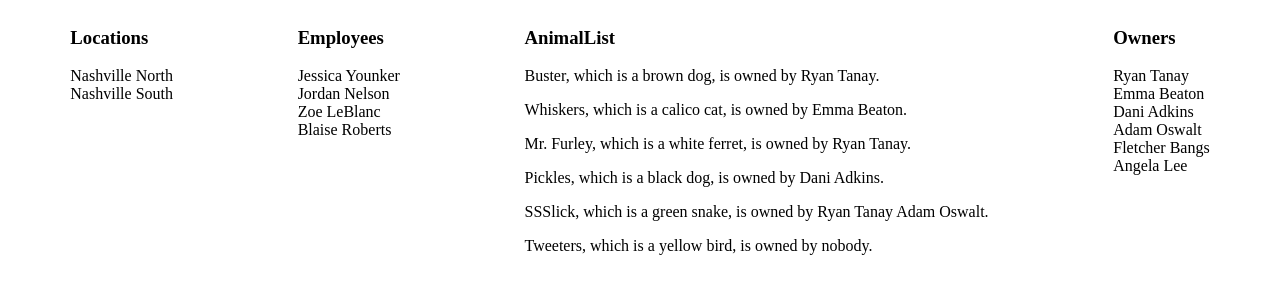
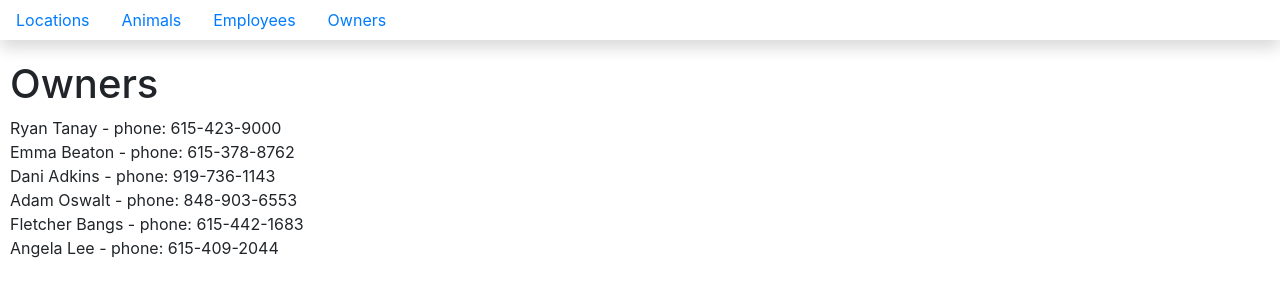
Before and after one commit to BryanNilsen/NSS-Book5-Kennel, a React (Create React App) app: page /owners in a window 1280 px wide. Shown: the top 300 px of the page. Built offline with nearby package versions, Linux system fonts and the light colour scheme.

Commit message:
updated files according to Book5 Chapter 2

```diff
--- a/package.json
+++ b/package.json
@@ -3,8 +3,12 @@
   "version": "0.1.0",
   "private": true,
   "dependencies": {
+    "bootstrap": "^4.1.3",
+    "jquery": "^3.3.1",
+    "popper.js": "^1.14.5",
     "react": "^16.6.3",
     "react-dom": "^16.6.3",
+    "react-router-dom": "^4.3.1",
     "react-scripts": "2.1.1"
   },
   "scripts": {
--- /dev/null
+++ b/src/components/ApplicationViews.js
@@ -0,0 +1,80 @@
+import { Route } from 'react-router-dom'
+import React, { Component } from "react"
+import AnimalList from './animal/AnimalList'
+import LocationList from './location/LocationList'
+import EmployeeList from './employee/EmployeeList'
+import OwnerList from './owner/OwnerList'
+import "./Kennel.css"
+
+
+class ApplicationViews extends Component {
+  ownersFromAPI = [
+    { id: 1, name: "Ryan Tanay", phone: "615-423-9000" },
+    { id: 2, name: "Emma Beaton", phone: "615-378-8762" },
+    { id: 3, name: "Dani Adkins", phone: "919-736-1143" },
+    { id: 4, name: "Adam Oswalt", phone: "848-903-6553" },
+    { id: 5, name: "Fletcher Bangs", phone: "615-442-1683" },
+    { id: 6, name: "Angela Lee", phone: "615-409-2044" }
+  ]
+
+  employeesFromAPI = [
+    { id: 1, name: "Jessica Younker" },
+    { id: 2, name: "Jordan Nelson" },
+    { id: 3, name: "Zoe LeBlanc" },
+    { id: 4, name: "Blaise Roberts" }
+  ]
+
+  // This will eventually get pulled from the API
+  locationsFromAPI = [
+    { id: 1, name: "Nashville North", address: "500 Circle Way" },
+    { id: 2, name: "Nashville South", address: "10101 Binary Court" }
+  ]
+
+  animalsFromAPI = [
+    { id: 1, species: "dog", name: "Buster", color: "brown" },
+    { id: 2, species: "cat", name: "Whiskers", color: "calico"},
+    { id: 3, species: "ferret", name: "Mr. Furley", color: "white" },
+    { id: 4, species: "dog", name: "Pickles", color: "black" },
+    { id: 5, species: "snake", name: "SSSlick", color: "green" },
+    { id: 6, species: "bird", name: "Tweeters", color: "yellow" }
+  ]
+
+  animalOwnersFromAPI = [
+    { id: 1, ownerId: 1, animalId: 3},
+    { id: 2, ownerId: 1, animalId: 1},
+    { id: 3, ownerId: 2, animalId: 2},
+    { id: 4, ownerId: 3, animalId: 4},
+    { id: 5, ownerId: 1, animalId: 5},
+    { id: 6, ownerId: 4, animalId: 5},
+    { id: 7, ownerId: 2, animalId: 5}
+  ]
+
+    state = {
+      owners: this.ownersFromAPI,
+      employees: this.employeesFromAPI,
+      locations: this.locationsFromAPI,
+      animals: this.animalsFromAPI,
+      animalOwners: this.animalOwnersFromAPI
+    }
+
+    render() {
+        return (
+            <React.Fragment>
+                <Route exact path="/" render={(props) => {
+                    return <LocationList locations={this.state.locations} />
+                }} />
+                <Route path="/animals" render={(props) => {
+                    return <AnimalList animals={this.state.animals} owners={this.state.owners} animalOwners={this.state.animalOwners}/>
+                }} />
+                <Route path="/employees" render={(props) => {
+                    return <EmployeeList employees={this.state.employees} />
+                }} />
+                <Route path="/owners" render={(props) => {
+                    return <OwnerList owners={this.state.owners} />
+                  }} />
+            </React.Fragment>
+        )
+    }
+}
+
+export default ApplicationViews
--- a/src/components/Kennel.js
+++ b/src/components/Kennel.js
@@ -1,78 +1,20 @@
-import React, { Component } from 'react'
-import EmployeeList from "./employee/EmployeeList"  // Import EmployeeList component
-import LocationList from './location/LocationList'
-import AnimalList from './animal/AnimalList'
-import OwnerList from './owner/OwnerList'
+import React, { Component } from "react"
+import NavBar from "./nav/NavBar"
+import ApplicationViews from "./ApplicationViews"
 
 import "./Kennel.css"
+import "bootstrap/dist/css/bootstrap.min.css"
 
 
 class Kennel extends Component {
-  /*
-      Although you will eventually be pulling your objects
-      from your json-server API, for this chapter, we're
-      faking it and just creating those arrays in the component
-      itself
-  */
-
-  ownersFromAPI = [
-    { id: 1, name: "Ryan Tanay" },
-    { id: 2, name: "Emma Beaton" },
-    { id: 3, name: "Dani Adkins" },
-    { id: 4, name: "Adam Oswalt" },
-    { id: 5, name: "Fletcher Bangs" },
-    { id: 6, name: "Angela Lee" }
-  ]
-
-  employeesFromAPI = [
-    { id: 1, name: "Jessica Younker" },
-    { id: 2, name: "Jordan Nelson" },
-    { id: 3, name: "Zoe LeBlanc" },
-    { id: 4, name: "Blaise Roberts" }
-  ]
-
-  // This will eventually get pulled from the API
-  locationsFromAPI = [
-    { id: 1, name: "Nashville North", address: "500 Circle Way" },
-    { id: 2, name: "Nashville South", address: "10101 Binary Court" }
-  ]
-
-  animalsFromAPI = [
-    { id: 1, species: "dog", name: "Buster", color: "brown" },
-    { id: 2, species: "cat", name: "Whiskers", color: "calico"},
-    { id: 3, species: "ferret", name: "Mr. Furley", color: "white" },
-    { id: 4, species: "dog", name: "Pickles", color: "black" },
-    { id: 5, species: "snake", name: "SSSlick", color: "green" },
-    { id: 6, species: "bird", name: "Tweeters", color: "yellow" }
-  ]
-
-  animalOwnersFromAPI = [
-    { id: 1, ownerId: 1, animalId: 3},
-    { id: 2, ownerId: 1, animalId: 1},
-    { id: 3, ownerId: 2, animalId: 2},
-    { id: 4, ownerId: 3, animalId: 4},
-    { id: 5, ownerId: 1, animalId: 5},
-    { id: 6, ownerId: 4, animalId: 5}
-  ]
-
-  state = {
-    owners: this.ownersFromAPI,
-    employees: this.employeesFromAPI,
-    locations: this.locationsFromAPI,
-    animals: this.animalsFromAPI,
-    animalOwners: this.animalOwnersFromAPI
-  }
-
-  render() {
-    return (
-      <article className="kennel">
-        <LocationList locations={this.state.locations} />
-        <EmployeeList employees={this.state.employees} />
-        <AnimalList animals={this.state.animals} owners={this.state.owners} animalOwners={this.state.animalOwners}/>
-        <OwnerList owners={this.state.owners} />
-      </article>
-    )
-  }
+    render() {
+        return (
+            <React.Fragment>
+                <NavBar />
+                <ApplicationViews />
+            </React.Fragment>
+        )
+    }
 }
 
 export default Kennel
--- a/src/components/animal/AnimalList.js
+++ b/src/components/animal/AnimalList.js
@@ -1,13 +1,13 @@
 import React, { Component } from 'react'
 export default class AnimalList extends Component {
 
-  animalOwner(animalId) {
-    console.log("owners", animalId)
+  findOwner(animal_Id) {
+    // console.log("owners", animal_Id)
     let animalOwners = this.props.animalOwners
-      .filter(join => join.animalId === animalId)
-      .map(join => this.props.owners.find(owner => owner.id === join.ownerId).name)
+      .filter(joinTable => joinTable.animalId === animal_Id)
+      .map(joinTable => this.props.owners.find(owner => owner.id === joinTable.ownerId).name)
 
-    console.log('owners', animalOwners);
+    // console.log('owners', animalOwners);
 
     if (animalOwners.length === 0) {
       animalOwners = ["nobody"]
@@ -17,12 +17,12 @@ export default class AnimalList extends Component {
 
   render() {
     return (
-      <article className="animals">
+      <article className="animals list">
         <h1>AnimalList</h1>
         {
           this.props.animals.map(animal =>
             <div key={animal.id}>
-              <p>{animal.name}, which is a {animal.color} {animal.species}, is owned by {this.animalOwner(animal.id).join(" ")}.</p>
+              <p>{animal.name}, which is a {animal.color} {animal.species}, is owned by {this.findOwner(animal.id).join(", ")}.</p>
             </div>
           )
         }
--- a/src/components/employee/EmployeeList.js
+++ b/src/components/employee/EmployeeList.js
@@ -3,7 +3,7 @@ import React, { Component } from 'react'
 class EmployeeList extends Component {
     render() {
         return (
-            <section className="employees">
+            <section className="employees list">
               <h1>Employees</h1>
             {
                 this.props.employees.map(employee =>
--- a/src/components/location/LocationList.js
+++ b/src/components/location/LocationList.js
@@ -4,7 +4,7 @@ import React, { Component } from 'react'
 export default class LocationList extends Component {
   render() {
     return (
-      <section className="locations">
+      <section className="locations list">
         <h1>Locations</h1>
         {
           this.props.locations.map(location =>
--- /dev/null
+++ b/src/components/nav/NavBar.js
@@ -0,0 +1,29 @@
+import React, { Component } from "react"
+import { Link } from "react-router-dom"
+import "bootstrap/dist/css/bootstrap.min.css"
+
+
+class NavBar extends Component {
+    render() {
+        return (
+            <nav className="navbar navbar-light fixed-top light-blue flex-md-nowrap p-0 shadow">
+                <ul className="nav nav-pills">
+                    <li className="nav-item">
+                        <Link className="nav-link" to="/">Locations</Link>
+                    </li>
+                    <li className="nav-item">
+                        <Link className="nav-link" to="/animals">Animals</Link>
+                    </li>
+                    <li className="nav-item">
+                        <Link className="nav-link" to="/employees">Employees</Link>
+                    </li>
+                    <li className="nav-item">
+                        <Link className="nav-link" to="/owners">Owners</Link>
+                    </li>
+                </ul>
+            </nav>
+        )
+    }
+}
+
+export default NavBar
--- a/src/components/owner/OwnerList.js
+++ b/src/components/owner/OwnerList.js
@@ -3,12 +3,12 @@ import React, { Component } from 'react'
 class OwnerList extends Component {
     render() {
         return (
-            <section className="owners">
+            <section className="owners list">
               <h1>Owners</h1>
             {
                 this.props.owners.map(owner =>
                     <div key={owner.id}>
-                        {owner.name}
+                        {owner.name} - phone: {owner.phone}
                     </div>
                 )
             }
--- a/src/index.css
+++ b/src/index.css
@@ -12,3 +12,8 @@ code {
   font-family: source-code-pro, Menlo, Monaco, Consolas, "Courier New",
     monospace;
 }
+
+.list {
+  padding: 10px;
+  margin-top: 50px;
+}
--- a/src/index.js
+++ b/src/index.js
@@ -1,6 +1,12 @@
-import ReactDOM from 'react-dom';
-import React from 'react';
+import React from 'react'
+import ReactDOM from 'react-dom'
+import { BrowserRouter as Router } from "react-router-dom"
 import Kennel from './components/Kennel'
 
+import './index.css'
 
-ReactDOM.render(<Kennel />, document.querySelector("#root"));
+ReactDOM.render(
+    <Router>
+        <Kennel />
+    </Router>
+    , document.getElementById('root'))
```
Also changed, not shown: src/components/nav/NavBar.css (added), 1 other file (tests, documents, lock files or other folders).
